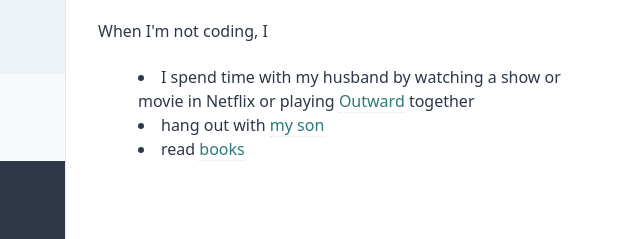
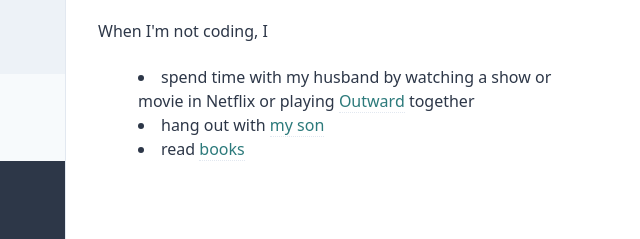
Before and after one commit to akosipax/portfolio, a Gatsby site: page /about in a window 1280 px wide. Shown: the part 347-586 px from the top of the page, 134-774 px from the left. Built offline with nearby package versions, Linux system fonts and the light colour scheme; Gatsby itself is replaced by a stand-in of ours.

Commit message:
fix: typo

```diff
--- a/src/pages/about.js
+++ b/src/pages/about.js
@@ -14,7 +14,7 @@ const AboutPage = () => (
     <p>When I'm not coding, I</p>
     <ul className="list-disc list-inside">
       <li className="my-0">
-        I spend time with my husband by watching a show or movie in Netflix or playing{" "}
+        spend time with my husband by watching a show or movie in Netflix or playing{" "}
         <a href="https://store.steampowered.com/app/794260/Outward/" class="linkRegular linkBorder">
           Outward
         </a> together
```
